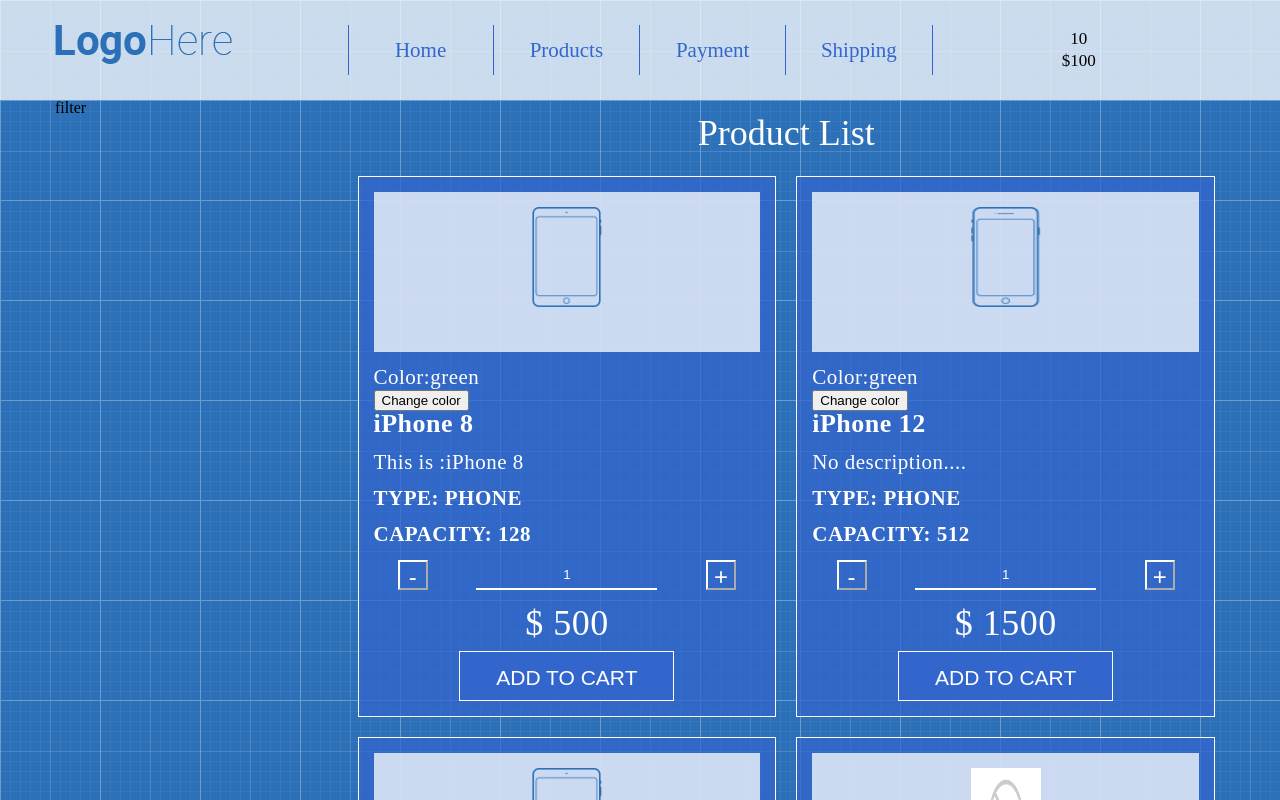
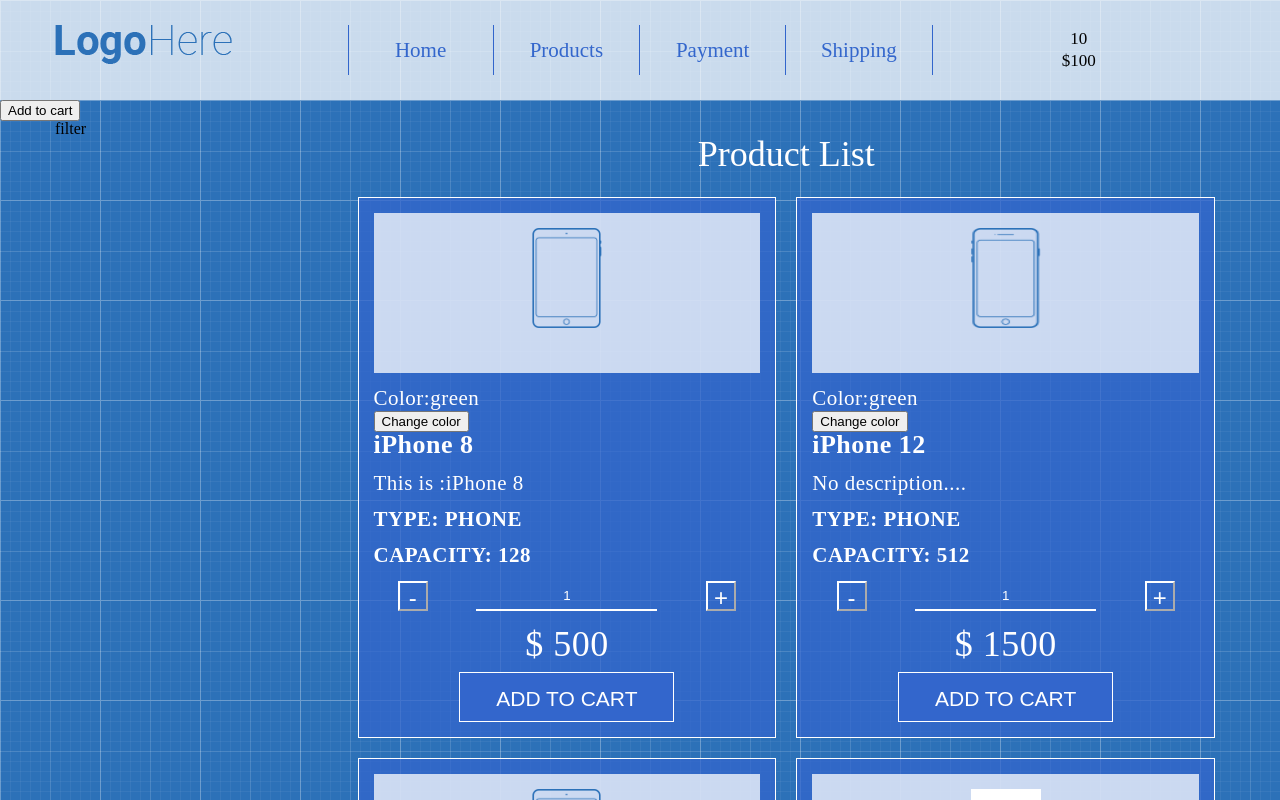
Before and after one commit to stasTrots/shopProjectInReact, a React (Create React App) app: page / in a window 1280 px wide. Shown: the top 800 px of the page. Built offline with nearby package versions, Linux system fonts and the light colour scheme.

Commit message:
create buttom add to cart/price

```diff
--- a/src/App/App.js
+++ b/src/App/App.js
@@ -17,13 +17,24 @@
         cartData: {
             count:10,
             price:100
-        }
+        },
+
+    }
+
+    addProductToCart(count,price) {
+        this.setState((prevState) => ({
+            cartData:{
+                count:prevState.cartData.count + count,
+                price:prevState.cartData.price + (count * price)
+            }
+        }))
     }
     render() {
         return (
         <>
             <Header cartData={this.state.cartData}/>
-            <Main />
+            <button onClick={() => this.addProductToCart(5,1000)}>Add to cart</button>
+            <Main productCount={this.state.productCount}/>
             <Footer />
 
 
--- a/src/App/Main/Main.js
+++ b/src/App/Main/Main.js
@@ -11,7 +11,7 @@
                                 filter
                             </div>
                             <div className="col-lg-9">
-                                <ProductList/>
+                                <ProductList />
                             </div>
                         </div>
                     </div>
```
